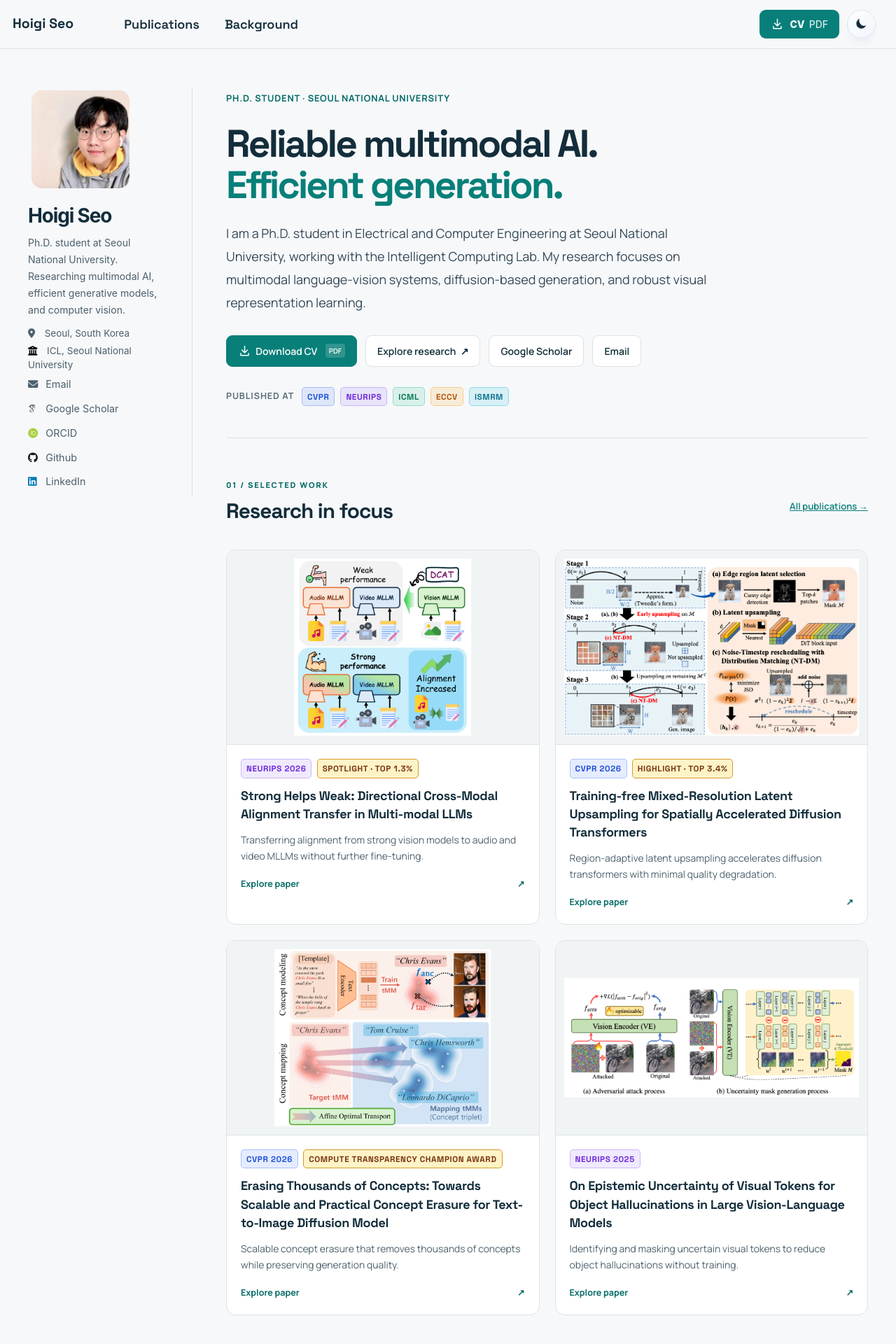
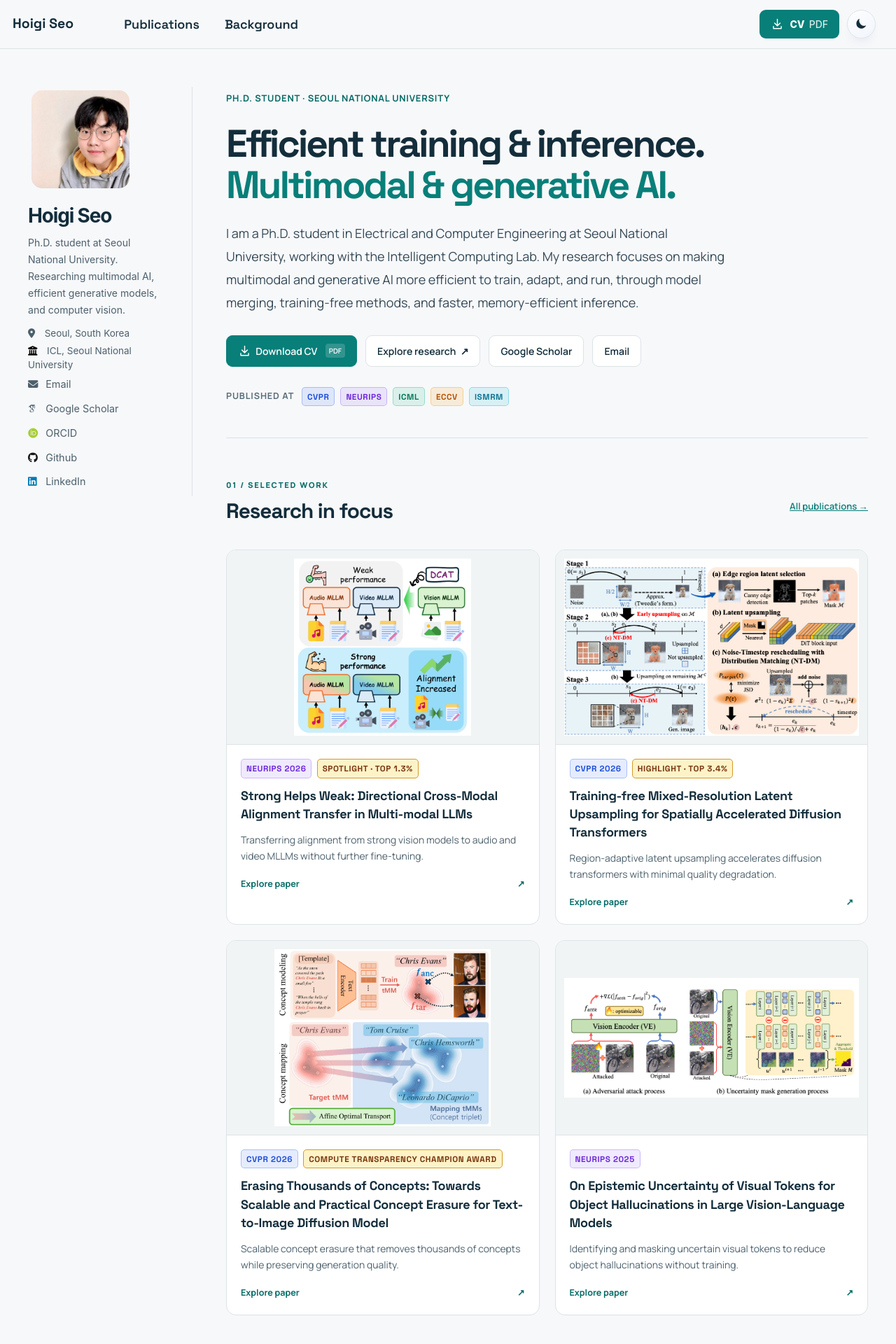
Before and after one commit to seohoiki3215/seohoiki3215.github.io, a Jekyll site: the page built from _pages/about.md, in a window 1280 px wide. Shown: the top 1920 px of the page at 70% size. Built offline with Jekyll 4.4.1, drawn with Linux system fonts in a browser that asks for light colours; some web fonts are replaced.

Commit message:
Emphasize efficient training and inference in homepage intro

```diff
--- a/_pages/about.md
+++ b/_pages/about.md
@@ -17,10 +17,10 @@ redirect_from:
     <div class="liquid-hero-grid">
       <div class="liquid-hero-copy">
         <span class="liquid-kicker">Ph.D. Student · Seoul National University</span>
-        <h1 class="liquid-home-title">Reliable multimodal AI.<br><span class="liquid-gradient-text">Efficient generation.</span></h1>
+        <h1 class="liquid-home-title">Efficient training &amp; inference.<br><span class="liquid-gradient-text">Multimodal &amp; generative AI.</span></h1>
         <p class="liquid-home-summary">
           I am a Ph.D. student in Electrical and Computer Engineering at Seoul National University, working with the Intelligent Computing Lab.
-          My research focuses on multimodal language-vision systems, diffusion-based generation, and robust visual representation learning.
+          My research focuses on making multimodal and generative AI more efficient to train, adapt, and run, through model merging, training-free methods, and faster, memory-efficient inference.
         </p>
         <div class="liquid-cta-row">
           <a class="liquid-btn is-primary cv-download" href="{{ '/files/Hoigi_CV.pdf' | relative_url }}" download="Hoigi_Seo_CV.pdf">{% include download-icon.html %} Download CV <span class="pdf-label">PDF</span></a>
```
